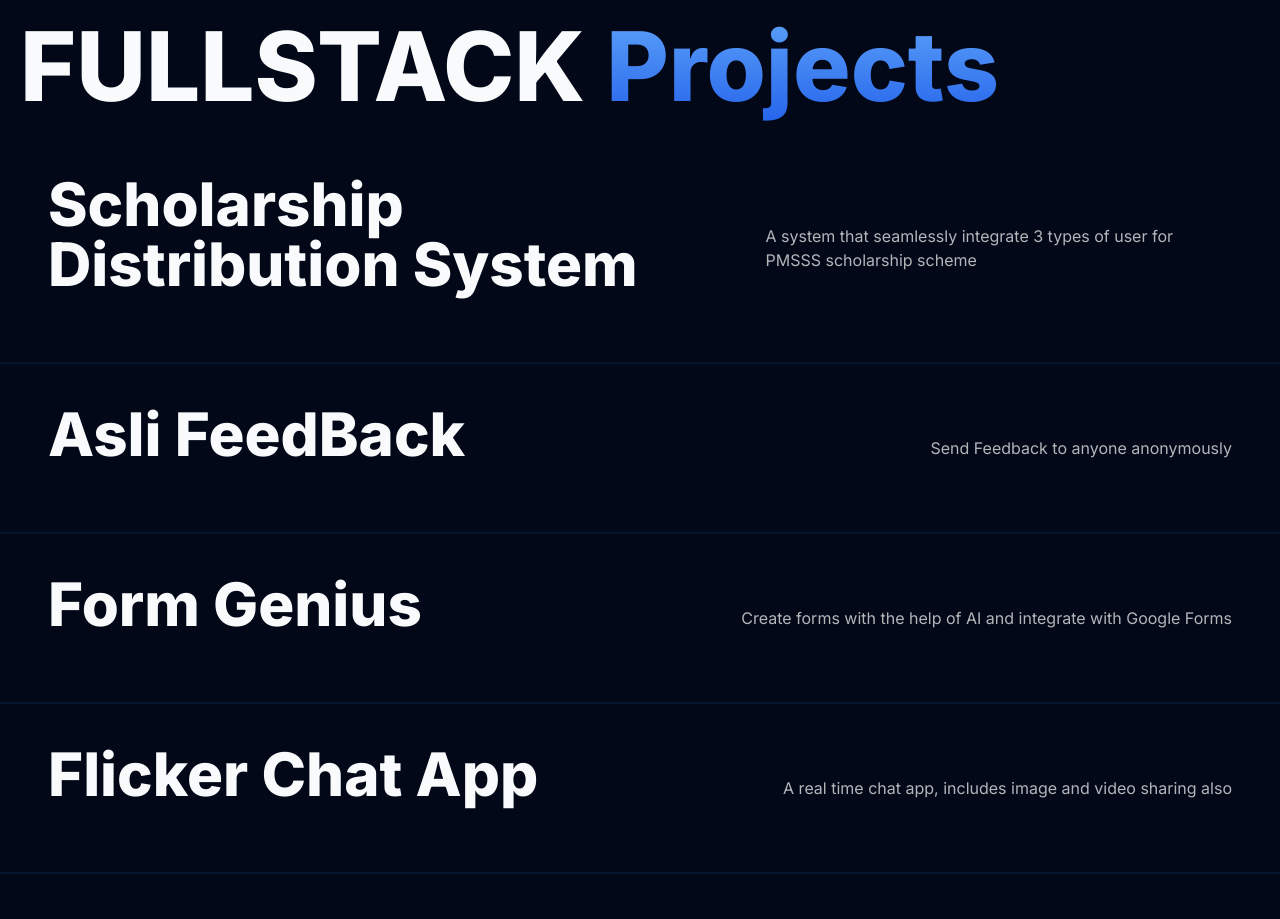
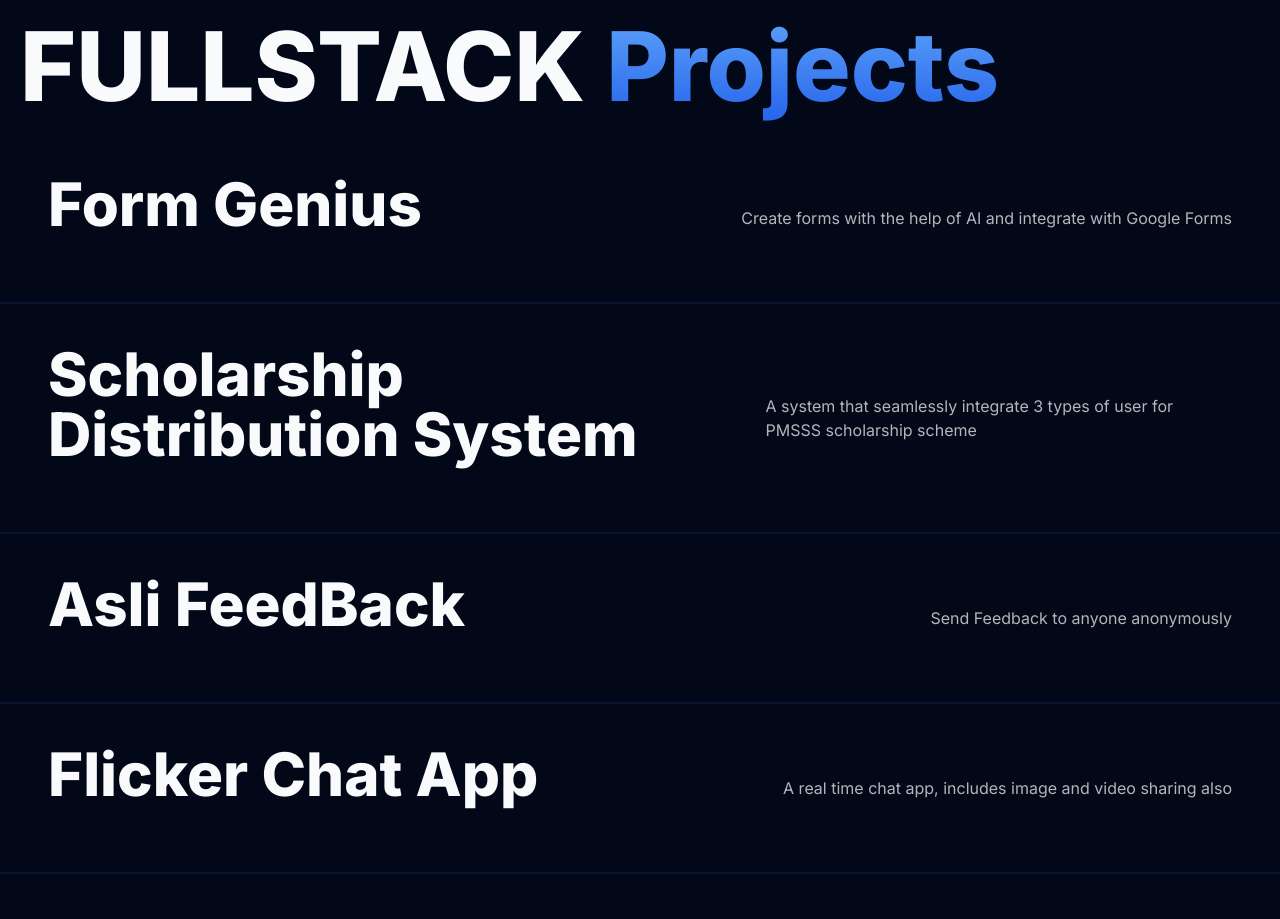
Before and after one commit to Riyasatt/portfolio-revamped, a Next.js app: page /projects in a window 1280 px wide. Shown: the part 1240-2159 px from the top of the page. Built offline with nearby package versions, Linux system fonts and the light colour scheme.

Commit message:
Update data.ts projects

```diff
--- a/constants/data.ts
+++ b/constants/data.ts
@@ -72,6 +72,13 @@ export const projects : Array<ProjectGroup> = [
       'groupTitle' : "FULLSTACK",
       data : [
         {
+          id:3,
+          title : 'Form Genius',
+          description : 'Create forms with the help of AI and integrate with Google Forms',
+          message : "ONLY CODE.. DEPLOYING THIS NEEDS MONEY :(",
+          link: 'https://www.youtube.com/watch?v=-olODJnQ-H8',
+          github: ''
+        },{
           id:1,
           title : 'Scholarship Distribution System',
           description : 'A system that seamlessly integrate 3 types of user for PMSSS scholarship scheme',
@@ -84,13 +91,6 @@ export const projects : Array<ProjectGroup> = [
           description : 'Send Feedback to anyone anonymously',
           message : "TRUE FEEDBACK IS BITTER.. AGREE?",
           link: 'https://asli-feedback.vercel.app/',
-          github: ''
-        },{
-          id:3,
-          title : 'Form Genius',
-          description : 'Create forms with the help of AI and integrate with Google Forms',
-          message : "ONLY CODE.. DEPLOYING THIS NEEDS MONEY :(",
-          link: 'https://github.com/Riyasatt/FormGenius',
           github: ''
         },{
           id:3,
```
